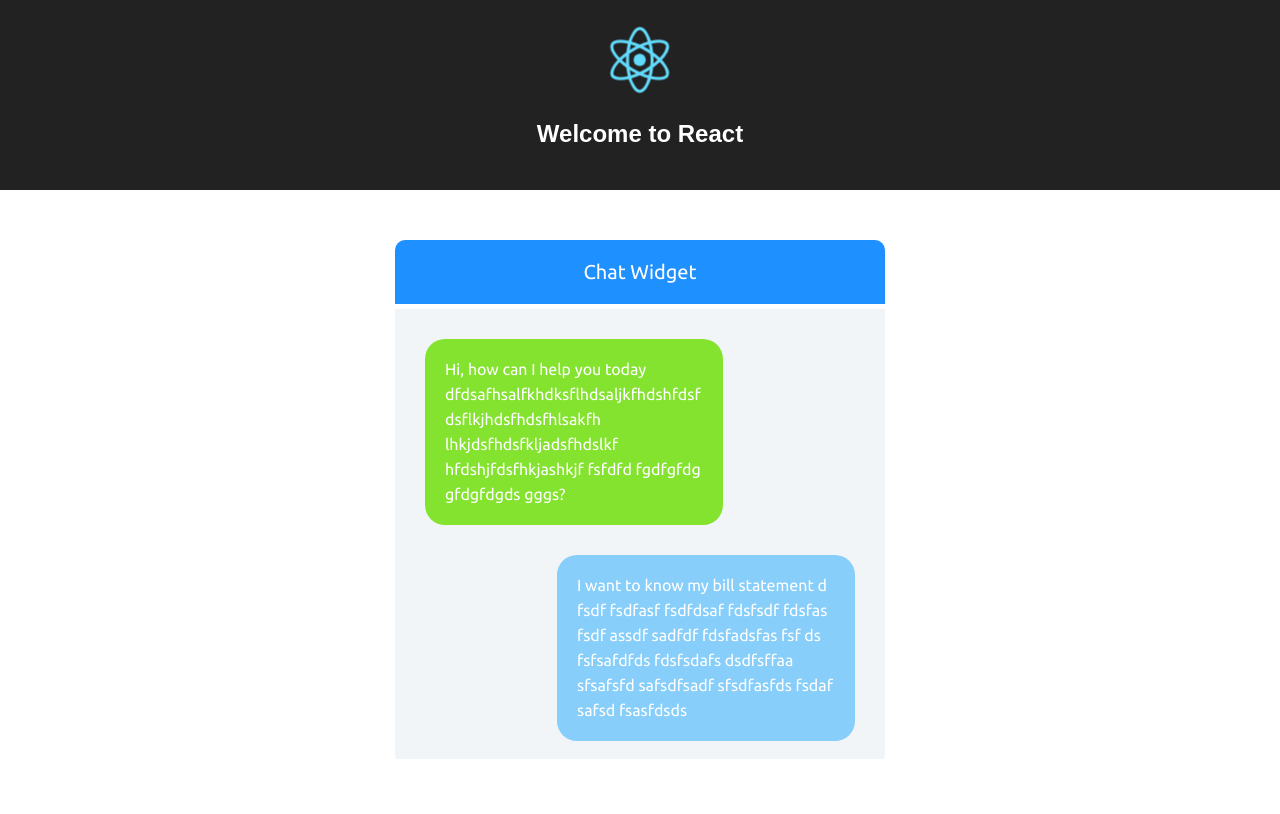
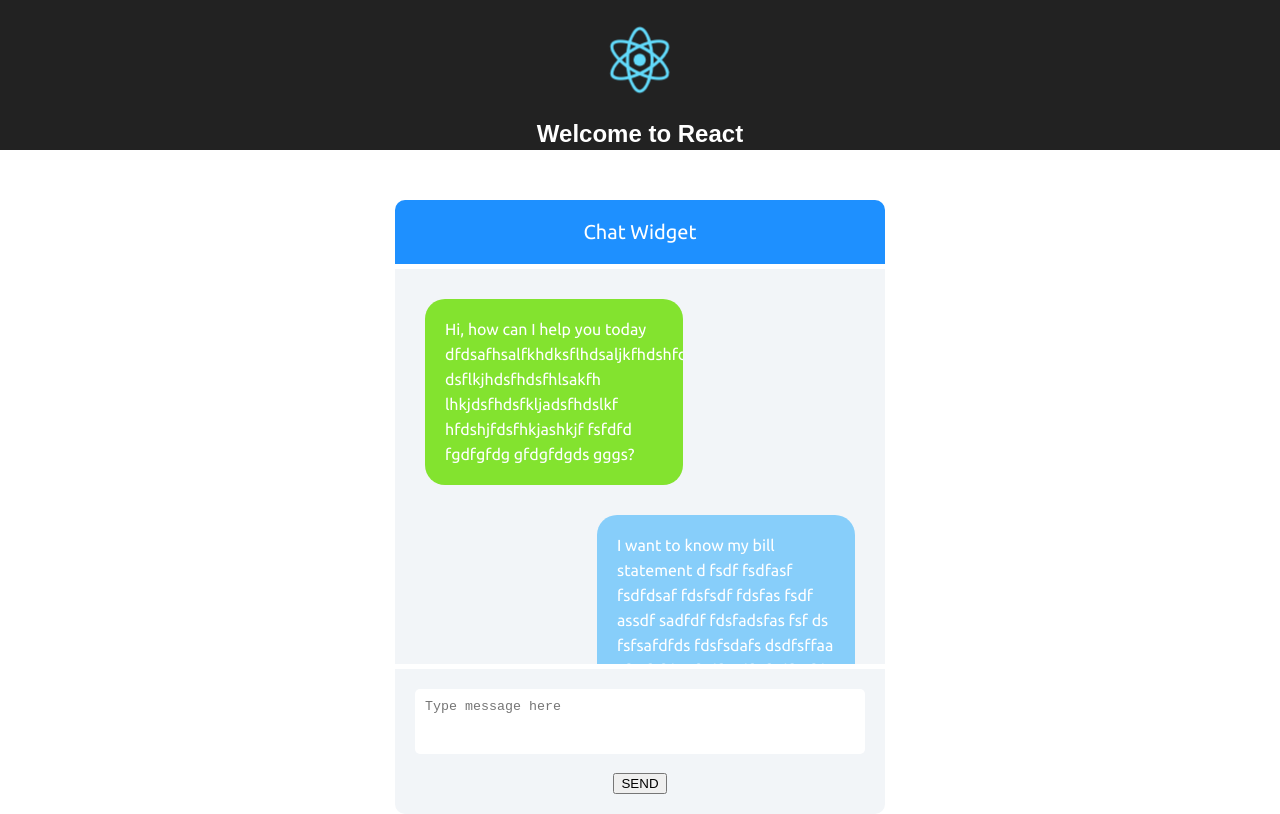
Before and after one commit to SchruteFarms23/chat-widget, a React (Create React App) app: page / in a window 1280 px wide. Built offline with nearby package versions, Linux system fonts and the light colour scheme.

Commit message:
added clearfix and box sizing to css stylesheet. Finished basic functionality of textbox

```diff
--- a/src/components/Message.js
+++ b/src/components/Message.js
@@ -1,4 +1,5 @@
 import React from 'react'
+
 const userMessage = {
       color: 'white',
       padding: '18px 20px',
@@ -30,7 +31,7 @@ const botMessage = {
 
 const Message = ({content}) =>{
   return(
-      <div style={content.type === "bot" ? botMessage : userMessage} >
+      <div className="clearfix" style={content.type === "bot" ? botMessage : userMessage} >
         {content.message}
       </div>
   )
--- /dev/null
+++ b/src/components/TextBox.js
@@ -0,0 +1,48 @@
+import React, {Component} from 'react'
+import { connect } from 'react-redux';
+
+const sectionPadding ={
+  padding: '20px'
+}
+
+const textAreaStyle = {
+  width: '100%',
+  border: 'none',
+  padding: '10px',
+  marginBottom: '10px',
+  borderRadius: '5px',
+  resize: 'none'
+}
+class TextBox extends Component{
+
+  state = {
+    message: ""
+  }
+
+  handleChange = (e) => {
+    this.setState({
+      message: e.target.value
+    })
+  }
+
+  send = (e) =>{
+    if(e.key === 'Enter'){
+      console.log(e.target.value,this.state.message, "it worked")
+      this.setState({
+        message: ""
+      })
+    }
+  }
+  render(){
+    return(
+      <div style={sectionPadding} >
+        <textarea  style={textAreaStyle} placeholder="Type message here" rows="3" value={this.state.message} onKeyPress={this.send} onChange={this.handleChange}>
+        </textarea>
+        <button> SEND </button>
+      </div>
+
+    )
+  }
+}
+
+export default connect()(TextBox);
--- a/src/components/layout/WidgetLayout.js
+++ b/src/components/layout/WidgetLayout.js
@@ -1,6 +1,7 @@
 import React from 'react'
 import WidgetHeader from '../WidgetHeader'
 import ChatListContainer from '../containers/ChatListContainer'
+import TextBox from '../TextBox'
 
 const container = {
   width: '490px',
@@ -16,6 +17,7 @@ const WidgetLayout = () => {
       <div style={container}>
         <WidgetHeader />
         <ChatListContainer />
+        <TextBox />
       </div>
     )
 }
--- a/src/index.css
+++ b/src/index.css
@@ -3,3 +3,11 @@ body {
   padding: 0;
   font-family: sans-serif;
 }
+
+.clearfix {
+  overflow: auto;
+}
+
+* {
+  box-sizing: border-box;
+}
```
